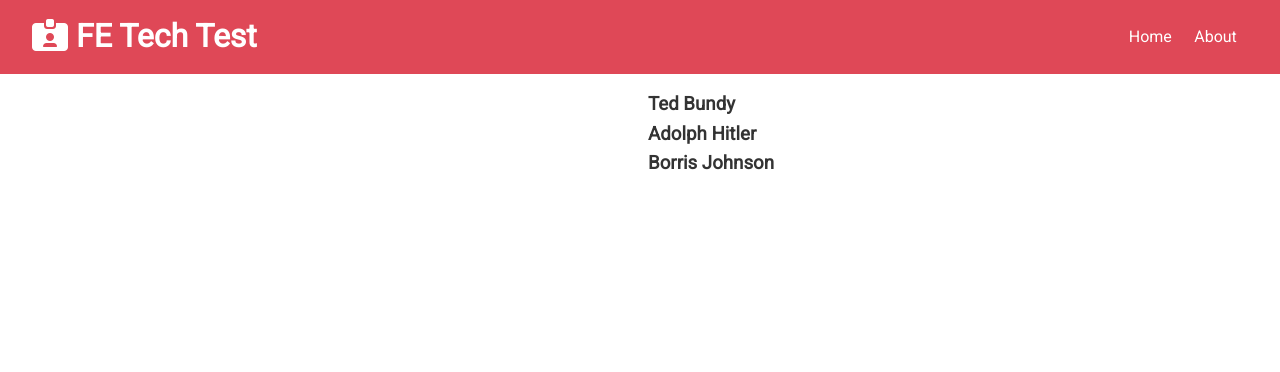
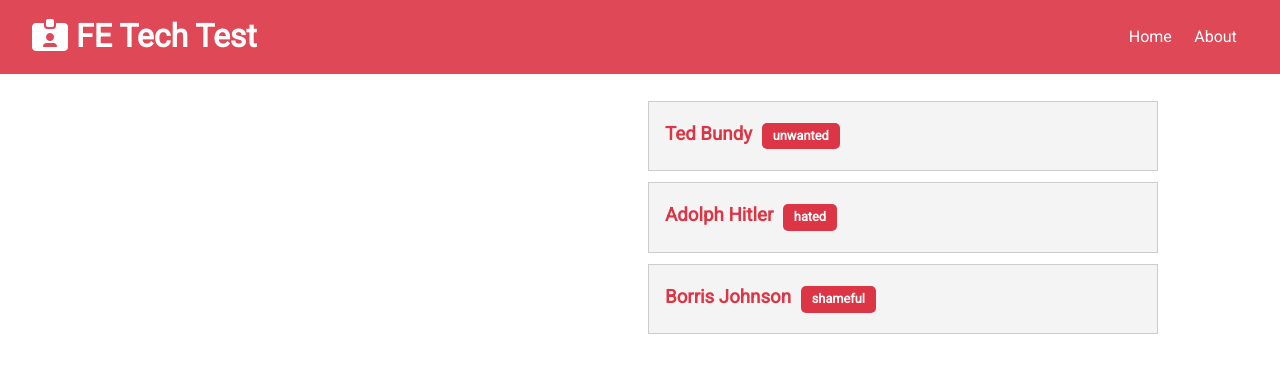
Before and after one commit to pebaro/Contact-Keeper, a React (Create React App) app in the folder client/: page / in a window 1280 px wide. Shown: the top 372 px of the page. Built offline with nearby package versions, Linux system fonts and the light colour scheme.

Commit message:
adding badges to contact item and bringing it into Contacts.js

```diff
--- a/client/src/components/contacts/ContactItem.js
+++ b/client/src/components/contacts/ContactItem.js
@@ -5,7 +5,12 @@ const ContactItem = ({ contact }) => {
 	return (
 		<div className="card bg-light">
 			<h3 className="text-primary text-left">
-
+				{name} {' '} <span className={
+					'badge ' + (
+						type === 'professional'
+							? 'badge-success' : 'badge-primary'
+					)
+				}>{type}</span>
 			</h3>
 		</div>
 	)
--- a/client/src/components/contacts/Contacts.js
+++ b/client/src/components/contacts/Contacts.js
@@ -1,4 +1,5 @@
 import React, { Fragment, useContext } from 'react'
+import ContactItem from './ContactItem'
 import ContactContext from '../../context/contact/contactContext'
 
 const Contacts = () => {
@@ -10,7 +11,7 @@ const Contacts = () => {
 		<Fragment>
 			{
 				contacts.map(
-					contact => <h3>{contact.name}</h3>
+					contact => <ContactItem contact={contact} />
 				)
 			}
 		</Fragment>
```
